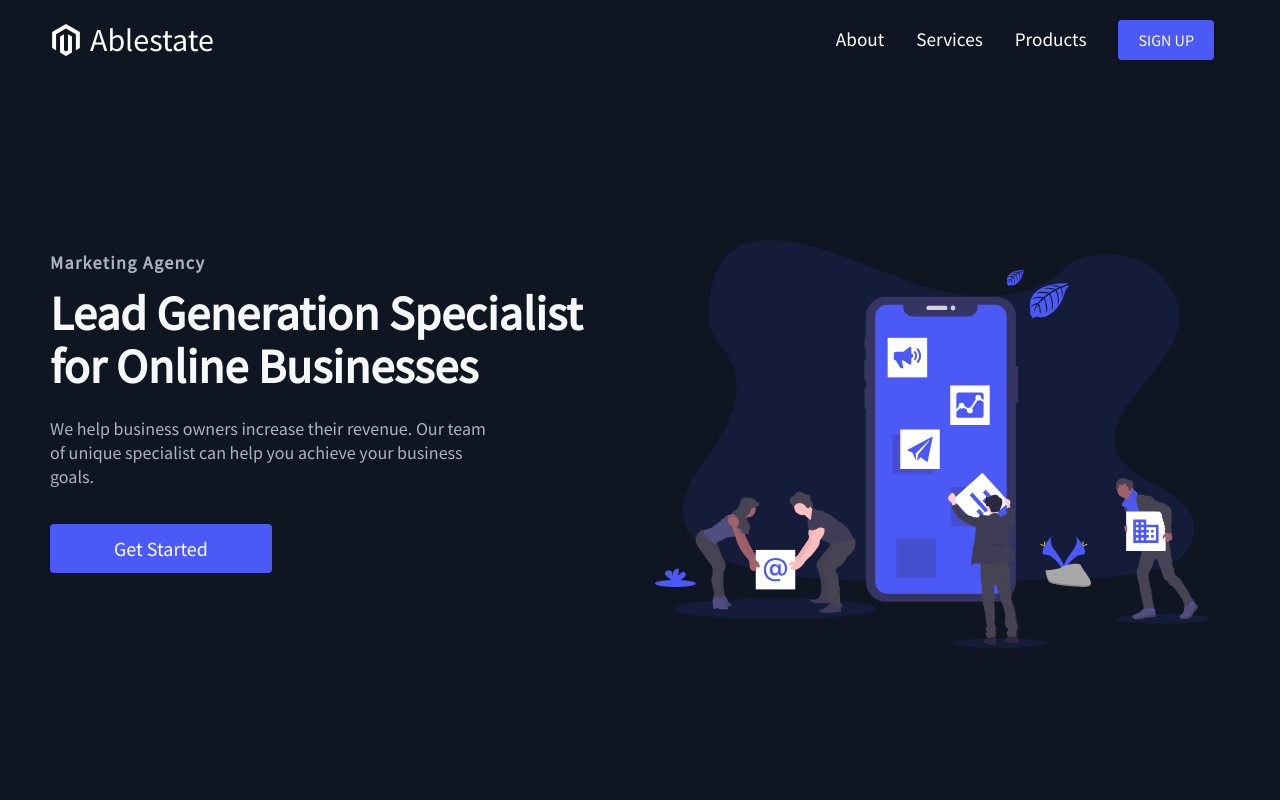
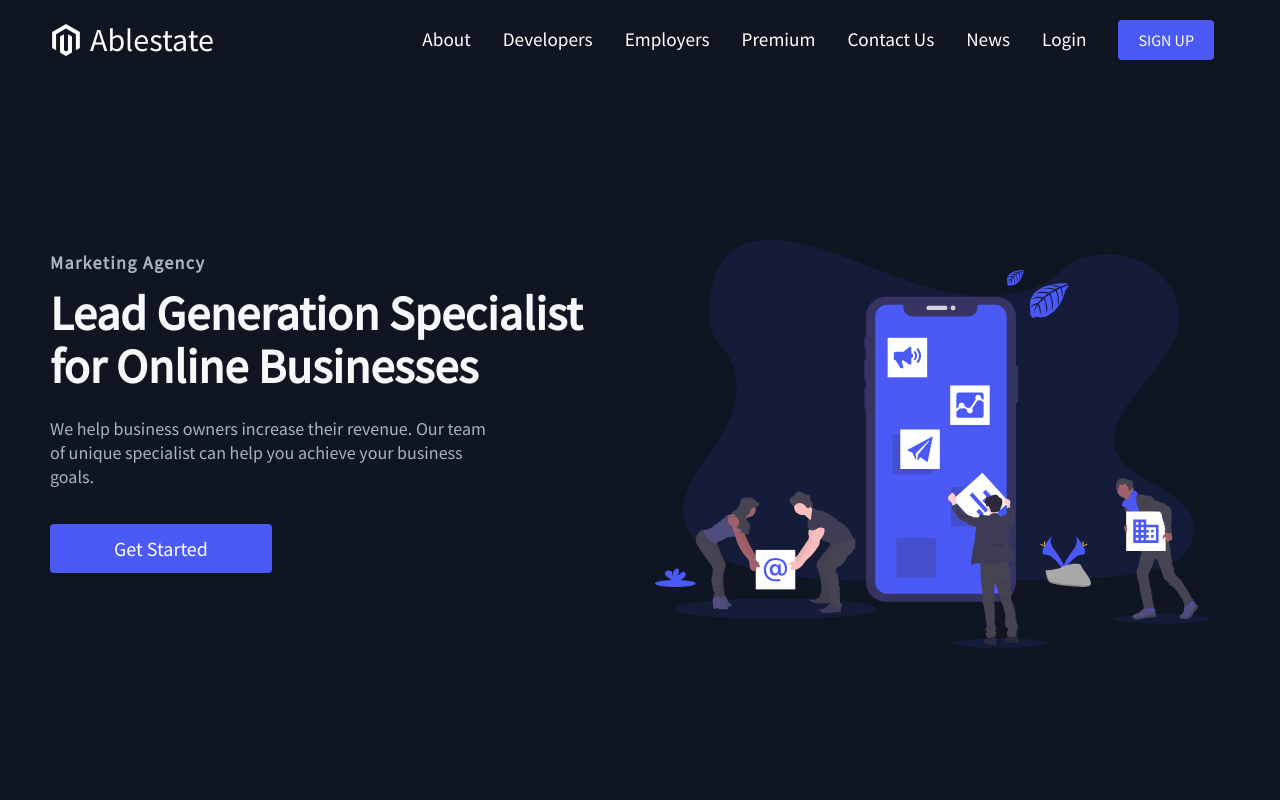
Before and after one commit to Nyayic/ablestate, a React (Create React App) app: page / in a window 1280 px wide. Shown: the top 800 px of the page. Built offline with nearby package versions, Linux system fonts and the light colour scheme.

Commit message:
Organised the navbar elements

```diff
--- a/src/App.js
+++ b/src/App.js
@@ -1,8 +1,8 @@
 import React from 'react';
 import GlobalStyle from './globalStyles';
 import Home from './pages/About/About';
-import Services from './pages/Services/Services';
-import Products from './pages/Products/Products';
+import Services from './pages/Contact/Contact';
+import Products from './pages/Login/Login';
 import SignUp from './pages/SignUp/SignUp';
 import { BrowserRouter as Router, Switch, Route } from 'react-router-dom';
 import ScrollToTop from './components/ScrollToTop';
--- a/src/components/Navbar/Navbar.js
+++ b/src/components/Navbar/Navbar.js
@@ -45,25 +45,55 @@ function Navbar() {
               <NavIcon />
               Ablestate
             </NavLogo>
+
             <MobileIcon onClick={handleClick}>
               {click ? <FaTimes /> : <FaBars />}
             </MobileIcon>
+
             <NavMenu onClick={handleClick} click={click}>
+
               <NavItem>
                 <NavLinks to='/about' onClick={closeMobileMenu}>
                   About
                 </NavLinks>
               </NavItem>
+
               <NavItem>
-                <NavLinks to='/services' onClick={closeMobileMenu}>
-                  Services
+                <NavLinks to='/developers' onClick={closeMobileMenu}>
+                  Developers
                 </NavLinks>
               </NavItem>
+
               <NavItem>
-                <NavLinks to='/products' onClick={closeMobileMenu}>
-                  Products
+                <NavLinks to='/employers' onClick={closeMobileMenu}>
+                  Employers
                 </NavLinks>
               </NavItem>
+
+              <NavItem>
+                <NavLinks to='/premium' onClick={closeMobileMenu}>
+                  Premium
+                </NavLinks>
+              </NavItem>
+
+              <NavItem>
+                <NavLinks to='/contact-us' onClick={closeMobileMenu}>
+                  Contact Us
+                </NavLinks>
+              </NavItem>
+
+              <NavItem>
+                <NavLinks to='/news' onClick={closeMobileMenu}>
+                  News
+                </NavLinks>
+              </NavItem>
+
+              <NavItem>
+                <NavLinks to='/login' onClick={closeMobileMenu}>
+                  Login
+                </NavLinks>
+              </NavItem>
+
               <NavItemBtn>
                 {button ? (
                   <NavBtnLink to='/sign-up'>
```
Also changed, not shown: src/images/cropped-Ablestate.jpg (added), src/pages/Contact/Contact.js (renamed from src/pages/Services/Services.js), src/pages/Contact/Data.js (renamed from src/pages/Services/Data.js), src/pages/Login/Data.js (renamed from src/pages/Products/Data.js), src/pages/Login/Login.js (renamed from src/pages/Products/Products.js).
